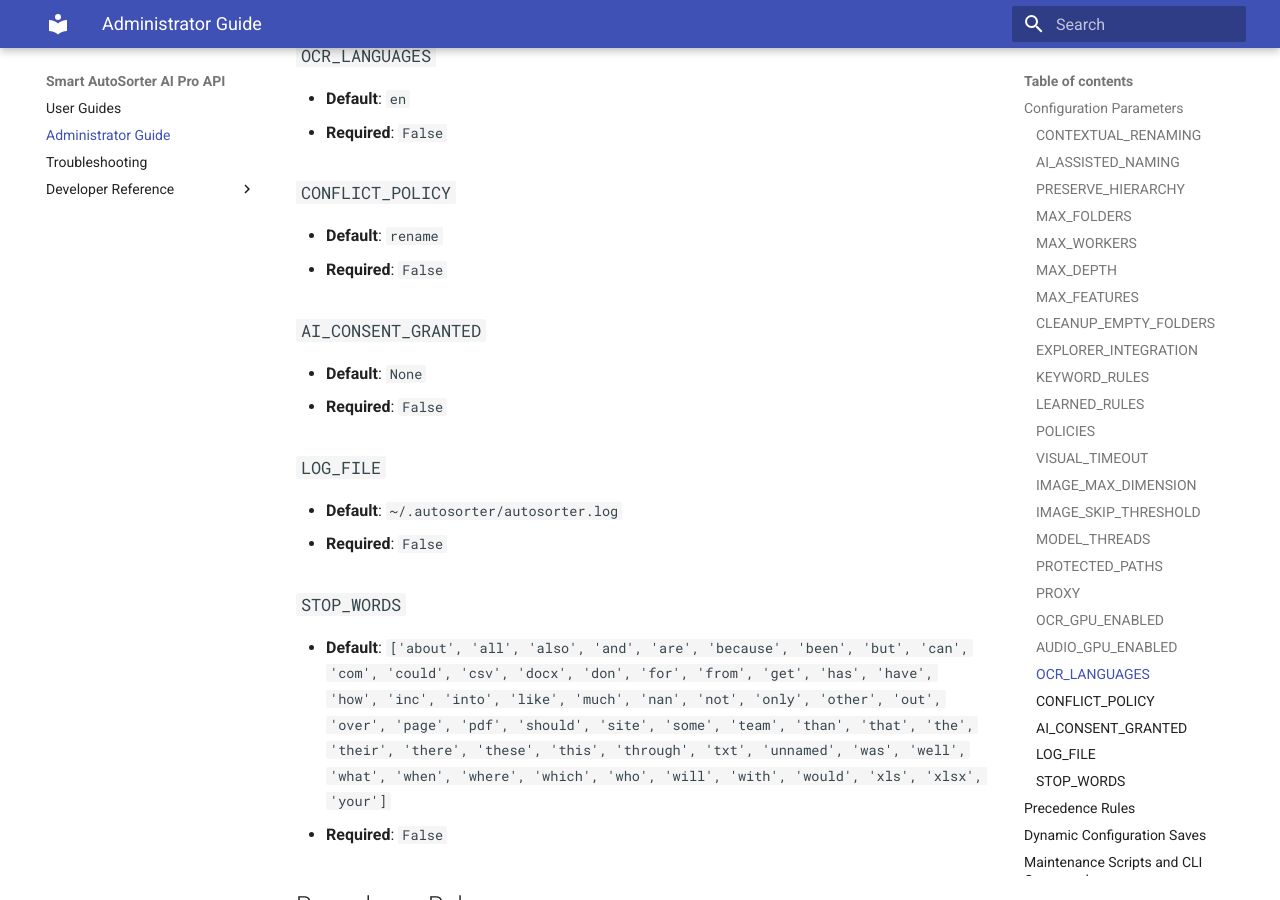
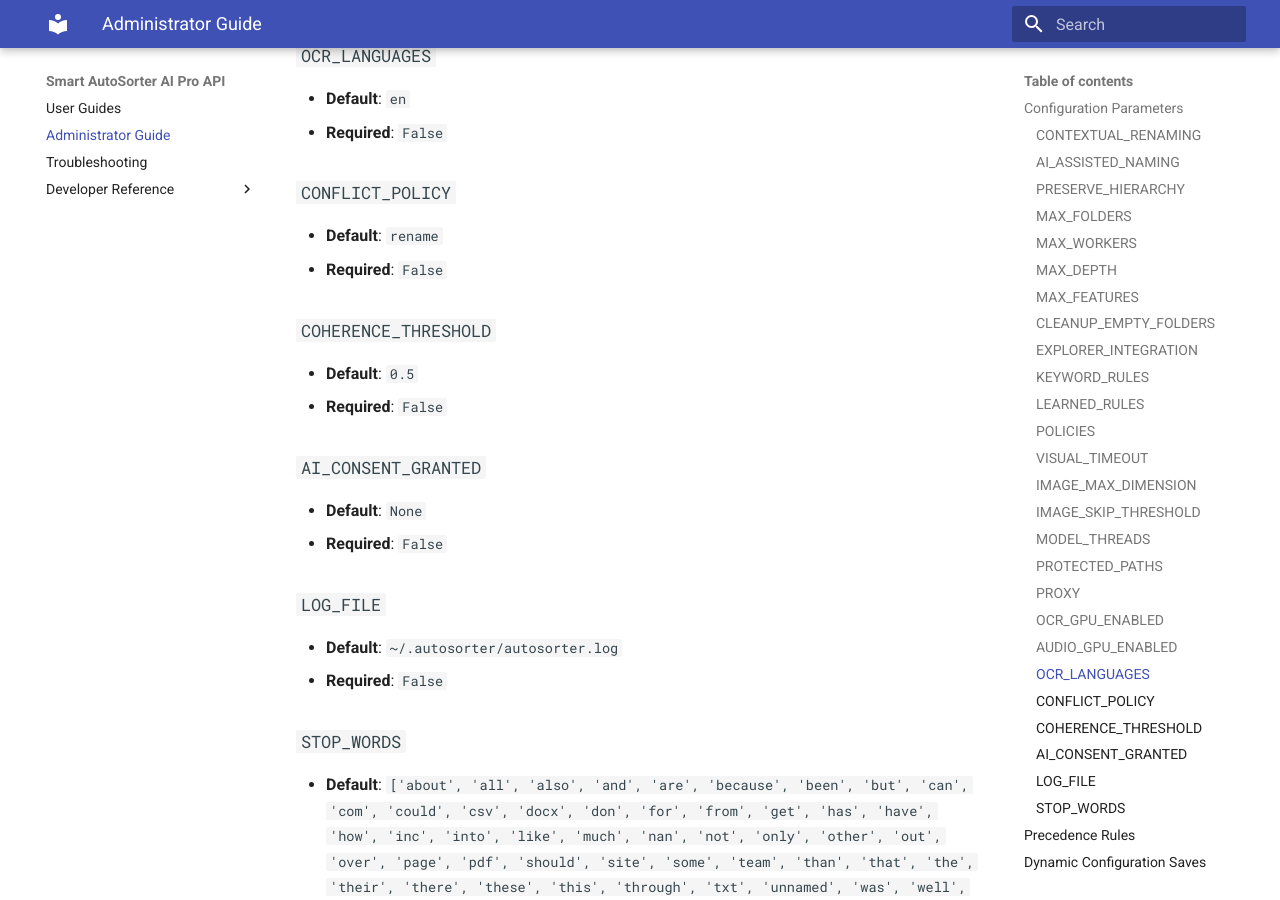
Before and after one commit to fderuiter/sortify, an MkDocs documentation site: the page built from docs/admin_guide.md, in a window 1280 px wide and 900 px high, scrolled down 3083 px. Built offline with MkDocs 1.6.1 and Material for MkDocs 9.7.7, drawn with Linux system fonts in a browser that asks for light colours.

```diff
--- a/docs/admin_guide.md
+++ b/docs/admin_guide.md
@@ -94,6 +94,10 @@ The following parameters are extracted directly from the application's configura
 - **Default**: `rename`
 - **Required**: `False`
 
+### `COHERENCE_THRESHOLD`
+- **Default**: `0.5`
+- **Required**: `False`
+
 ### `AI_CONSENT_GRANTED`
 - **Default**: `None`
 - **Required**: `False`
```
Also changed, not shown: 1 other file.
